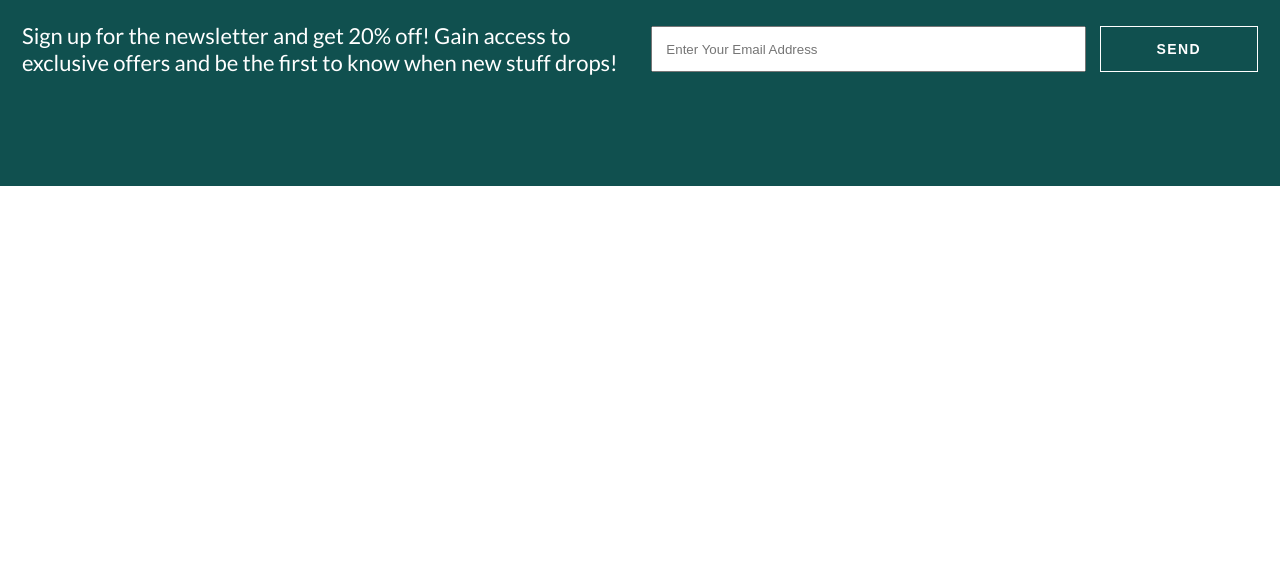
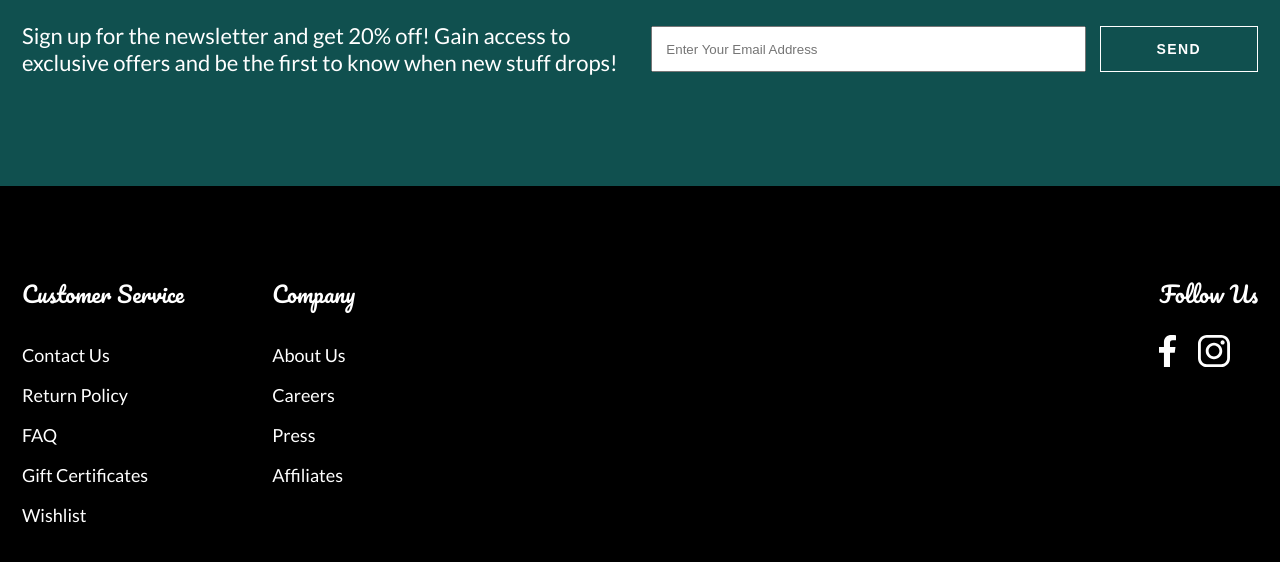
Before and after one commit to baileylatimer/dyode-frontend-challenge, a Gatsby site: page / in a window 1280 px wide. Shown: the part 180-742 px from the top of the page. Built offline with nearby package versions, Linux system fonts and the light colour scheme; Gatsby itself is replaced by a stand-in of ours.

Commit message:
added footer

```diff
--- a/src/assets/css/base/_colors.scss
+++ b/src/assets/css/base/_colors.scss
@@ -1,4 +1,5 @@
 :root {
   --color-primary: #10504F;
   --color-white: #FFF;
+  --color-black: #000
 }
--- a/src/assets/css/base/_typography.scss
+++ b/src/assets/css/base/_typography.scss
@@ -15,7 +15,7 @@
   font-weight: 700;
 }
 
-h1,h2,h3,h4 {
+h1,h2,h3,h4,h5,h6 {
   font-family: 'Pacifico', cursive;
   font-weight: 400;
 }
@@ -34,3 +34,10 @@ h4 {
     font-size: 40px;
   }
 }
+
+h6 {
+  font-size: 18px;
+  @media only screen and (min-width: 768px) {
+    font-size: 22px;
+  }
+}
--- a/src/assets/css/base/_util.scss
+++ b/src/assets/css/base/_util.scss
@@ -2,9 +2,24 @@ body {
   margin: 0
 }
 
+ul {
+  margin: 0;
+  padding: 0;
+}
+
+li {
+  list-style: none;
+}
+
+a {
+  text-decoration: none;
+}
+
 .container {
   max-width: 1345px;
+  width: 100%;
   padding: 0 1em;
+  box-sizing:border-box;
 }
 
 .flex {
@@ -20,23 +35,49 @@ body {
   justify-content: center;
 }
 
+.justify-start {
+  justify-content: flex-start;
+}
+
+.justify-between {
+  justify-content: space-between;
+}
+
+
 .items-center {
   align-items: center;
+}
+
+.items-start {
+  align-items: flex-start;
 }
 
 .m0 {
   margin: 0
 }
 
+.mt-4 {
+  margin-top: 1em;
+}
+
+.mb-8 {
+  margin-bottom: 2em;
+}
+
+
 .mr-4 {
   margin-right: 1em;
 }
 
-.mt-4 {
-  margin-top: 1em;
+.mr-8 {
+  margin-right: 2em;
+}
+.mr-10 {
+  margin-right: 4em;
 }
 
-.py-10 {
+
+.py-12 {
   padding-top: 4em;
   padding-bottom: 4em;
 }
--- a/src/assets/css/components/0_partials.scss
+++ b/src/assets/css/components/0_partials.scss
@@ -1 +1,2 @@
-@import "1_newsletter"
+@import "1_newsletter";
+@import "1_footer";
--- /dev/null
+++ b/src/assets/css/components/1_footer.scss
@@ -0,0 +1,21 @@
+footer {
+  background-color: var(--color-black);
+  color: var(--color-white);
+  .container, .links {
+    @media only screen and (max-width: 768px) {
+      flex-direction: column;
+    }
+  }
+  a {
+    color: var(--color-white);
+    font-size: 12px;
+    line-height: 30px;
+    @media only screen and (min-width: 768px) {
+      font-size: 18px;
+      line-height: 40px;
+    }
+  }
+  h6 {
+    margin: 0 0 1em 0
+  }
+}
--- a/src/components/date.js
+++ /dev/null
@@ -1,28 +0,0 @@
-import React from 'react';
-
-class Timezone extends React.Component {
-
-  state={
-
-    curTime : new Date().toLocaleTimeString(['en-GB'], { timeZone: 'America/Los_Angeles', hour: '2-digit', minute: '2-digit' }),
-
-  }
-
-  render(){
-
-    return (
-
-      <div className="hide show@md">
-
-        <span>San Diego {this.state.curTime}</span>
-
-      </div>
-
-    );
-
-  }
-
-}
-
-
-export default Timezone;
--- /dev/null
+++ b/src/components/footer.js
@@ -0,0 +1,47 @@
+
+import React from "react"
+
+const Footer = props => (
+<footer className="flex flex-col justify-center items-center py-12">
+  <div className="container flex justify-between items-start">
+    <div className="links flex">
+      <div className="column mr-10 mb-8">
+        <ul>
+          <li><h6>Customer Service</h6></li>
+          <li><a href="#">Contact Us</a></li>
+          <li><a href="#">Return Policy</a></li>
+          <li><a href="#">FAQ</a></li>
+          <li><a href="#">Gift Certificates</a></li>
+          <li><a href="#">Wishlist</a></li>
+        </ul>
+      </div>
+      <div className="column mb-8">
+        <ul>
+          <li><h6>Company</h6></li>
+          <li><a href="#">About Us</a></li>
+          <li><a href="#">Careers</a></li>
+          <li><a href="#">Press</a></li>
+          <li><a href="#">Affiliates</a></li>
+        </ul>
+      </div>
+    </div>
+    <div className="social-links">
+      <h6>Follow Us</h6>
+      <div className="flex">
+        <svg className="mr-4" width="17" height="32" viewBox="0 0 17 32" fill="none" xmlns="http://www.w3.org/2000/svg">
+          <path d="M13.8963 5.31333H17V0.225333C16.4645 0.156 14.623 0 12.4784 0C8.0035 0 4.93809 2.64933 4.93809 7.51867V12H0V17.688H4.93809V32H10.9924V17.6893H15.7308L16.483 12.0013H10.991V8.08267C10.9924 6.43867 11.4627 5.31333 13.8963 5.31333Z" fill="white"/>
+        </svg>
+        <svg width="32" height="32" viewBox="0 0 32 32" fill="none" xmlns="http://www.w3.org/2000/svg">
+          <path d="M23.1688 0H8.8306C3.96141 0 0 3.9616 0 8.83079V23.169C0 28.0384 3.96141 31.9998 8.8306 31.9998H23.1688C28.0384 31.9998 31.9998 28.0382 31.9998 23.169V8.83079C32 3.9616 28.0384 0 23.1688 0ZM29.1608 23.169C29.1608 26.4729 26.4729 29.1606 23.169 29.1606H8.8306C5.52693 29.1608 2.83918 26.4729 2.83918 23.169V8.83079C2.83918 5.52712 5.52693 2.83918 8.8306 2.83918H23.1688C26.4727 2.83918 29.1606 5.52712 29.1606 8.83079V23.169H29.1608Z" fill="white"/>
+          <path d="M16.0001 7.75464C11.4534 7.75464 7.75452 11.4535 7.75452 16.0002C7.75452 20.5466 11.4534 24.2453 16.0001 24.2453C20.5467 24.2453 24.2456 20.5466 24.2456 16.0002C24.2456 11.4535 20.5467 7.75464 16.0001 7.75464ZM16.0001 21.406C13.0191 21.406 10.5937 18.9809 10.5937 16C10.5937 13.0189 13.0189 10.5936 16.0001 10.5936C18.9812 10.5936 21.4064 13.0189 21.4064 16C21.4064 18.9809 18.981 21.406 16.0001 21.406Z" fill="white"/>
+          <path d="M24.5912 5.34741C24.0441 5.34741 23.5068 5.56887 23.1205 5.95689C22.7323 6.34302 22.5091 6.88057 22.5091 7.42948C22.5091 7.97668 22.7324 8.51404 23.1205 8.90206C23.5066 9.28819 24.0441 9.51154 24.5912 9.51154C25.1401 9.51154 25.6757 9.28819 26.0637 8.90206C26.4518 8.51404 26.6732 7.97649 26.6732 7.42948C26.6732 6.88057 26.4518 6.34302 26.0637 5.95689C25.6776 5.56887 25.1401 5.34741 24.5912 5.34741Z" fill="white"/>
+        </svg>
+      </div>
+    </div>
+  </div>
+</footer>
+);
+
+
+
+export default Footer
--- a/src/components/newsletter.js
+++ b/src/components/newsletter.js
@@ -2,8 +2,8 @@
 import React from "react"
 
 const Newsletter = props => (
-<div className="newsletter flex flex-col justify-center items-center py-10">
-  <div className="container flex flex-col justify-center items-center">
+<div className="newsletter flex flex-col justify-center items-center py-12">
+<div className="container flex flex-col justify-center items-center">
     <div className="newsletter-headline flex items-center">
       <svg className="mr-4" width="53" height="36" viewBox="0 0 53 36" fill="none" xmlns="http://www.w3.org/2000/svg">
         <path d="M34.7106 18.2685L52.3636 29.4285V6.63721L34.7106 18.2685Z" fill="white"/>
--- a/src/pages/index.js
+++ b/src/pages/index.js
@@ -1,5 +1,5 @@
 import * as React from "react"
-import Date from "../components/date"
+import Footer from "../components/footer"
 import Newsletter from "../components/newsletter"
 
 
@@ -7,6 +7,7 @@ const IndexPage = () => {
   return (
     <main>
       <Newsletter/>
+      <Footer/>
     </main>
   )
 }
```
